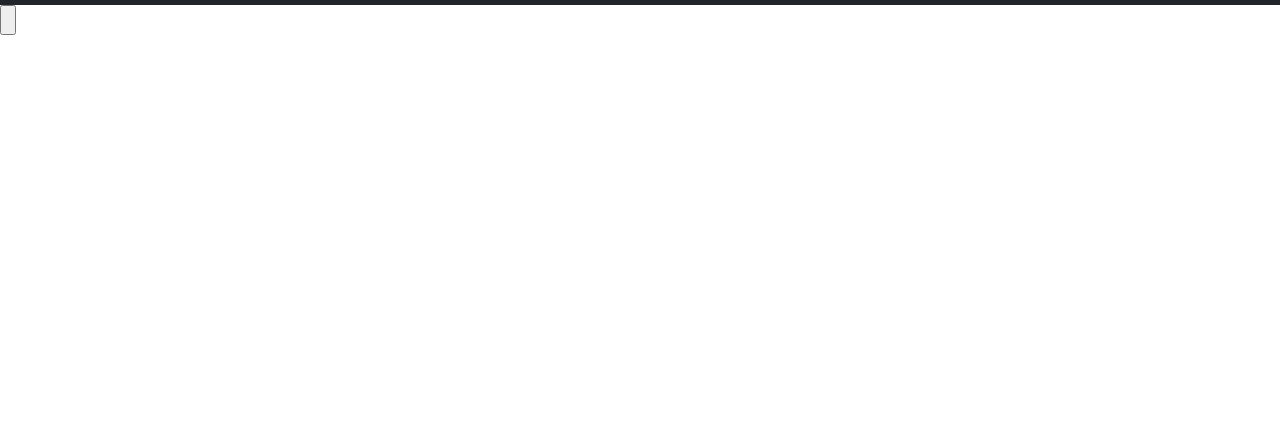
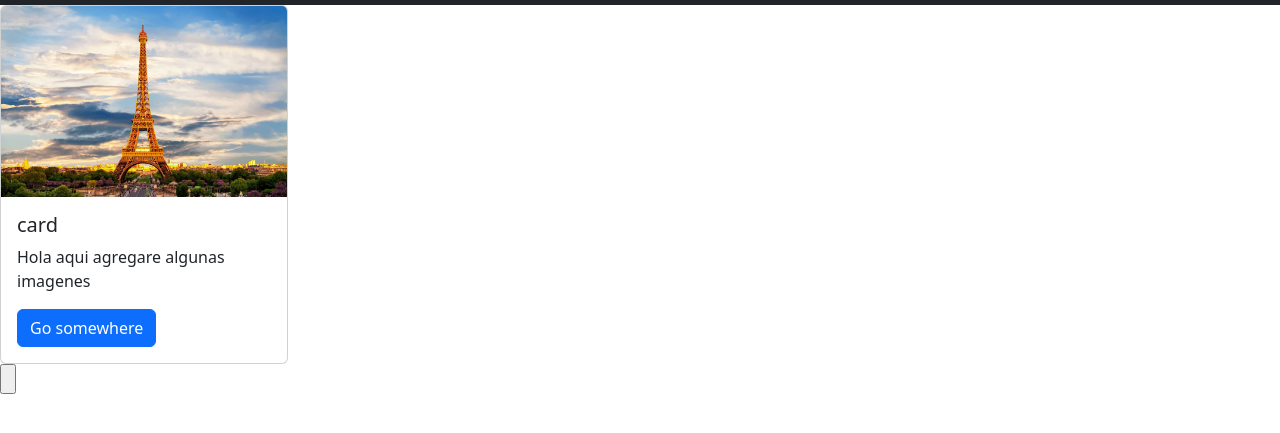
Before and after one commit to MariaJimenez10/MariaJimenez10.github.io, a plain HTML site: page index2.html in a window 1280 px wide. Shown: the part 51-484 px from the top of the page. Drawn offline with nearby package versions, Linux system fonts and the light colour scheme.

Commit message:
Se Actualiza Index

```diff
--- a/index2.html
+++ b/index2.html
@@ -38,6 +38,14 @@
           </div>
         </div>
       </nav>
+      <div class="card" style="width: 18rem;">
+        <img src="IMG/1111.jpg" class="card-img-top" alt="...">
+        <div class="card-body">
+          <h5 class="card-title">card</h5>
+          <p class="card-text">Hola aqui agregare algunas imagenes</p>
+          <a href="#" class="btn btn-primary">Go somewhere</a>
+        </div>
+      </div>
       <input type="button" onclick="hola()" values="Click Aqui">
 </body>
 </html>
```
